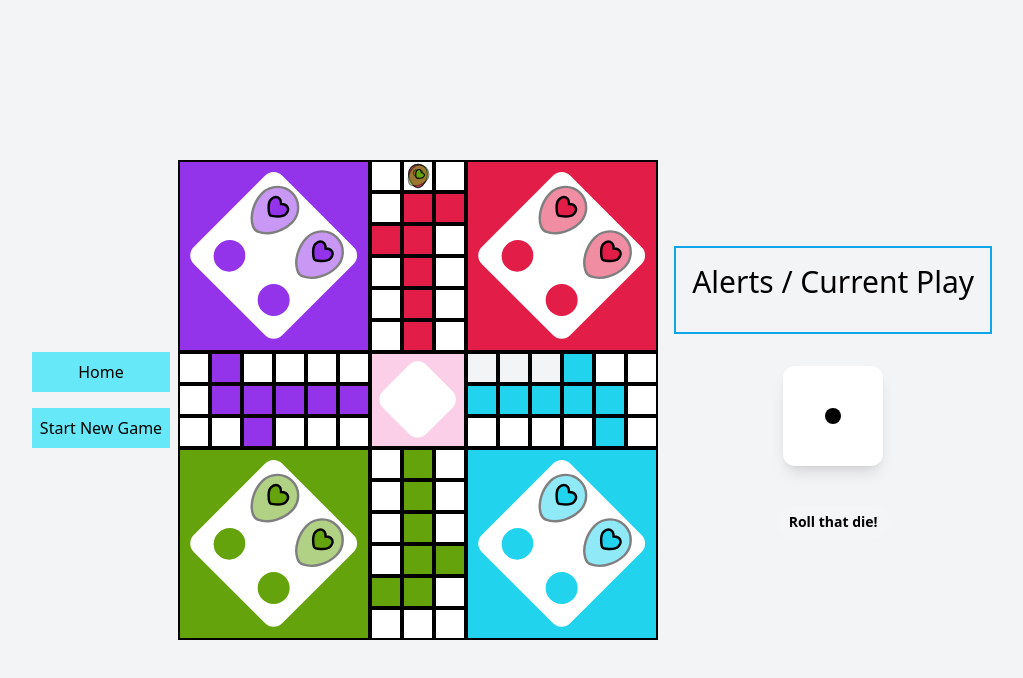
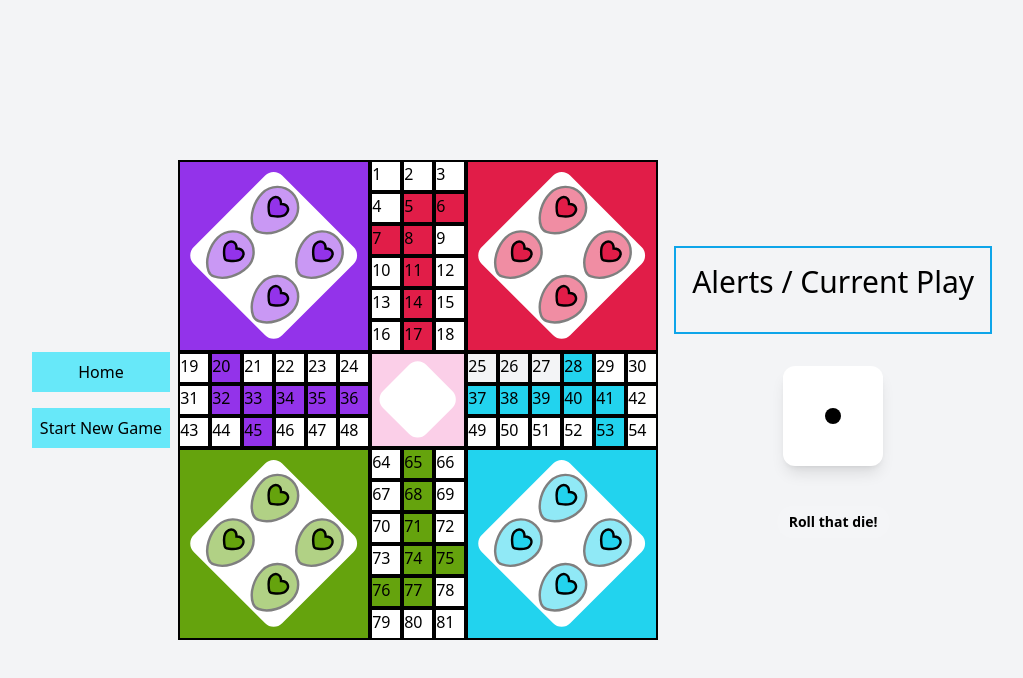
Before and after one commit to gauravloj/ludo-webapp, a React (Create React App) app: page / in a window 1280 px wide. Both pictures are taken after a click on the button 918 px from the left and 226 px from the top of the page. Shown: the top 678 px of the page, without its empty margins (124-1147 px from the left). Built offline with nearby package versions, Linux system fonts and the light colour scheme; the HTML template or start-up script is replaced by a standard one.

Commit message:
Adding constants and refactoring for better readability
1. Constants for path mapping

Co-authored-by: Gaurav Vijayvargia <6872672+gauravloj@users.noreply.github.com>

```diff
--- a/src/components/GameBoard.js
+++ b/src/components/GameBoard.js
@@ -3,7 +3,7 @@ import { HomeBox } from "./HomeBox";
 import { MoveBox } from "./MoveBox";
 import { WinningBox } from "./WinningBox";
 import { InfoBox } from "./InfoBox";
-import { COLORS, COLOR_SEQUENCE, CORNER_INDICES } from "../constants";
+import { all_constants } from "../constants";
 import { Dice } from "./Dice";
 import { useState } from "react";
 import {
@@ -17,31 +17,33 @@ export function GameBoard({ startGameHandler }) {
   const [rolledNumber, setRolledNumber] = useState(1);
 
   const player_color = localStorage.getItem("selectedColor");
-  const player_color_index = COLOR_SEQUENCE.indexOf(player_color);
+  const player_color_index = all_constants.COLOR_SEQUENCE.indexOf(player_color);
   const corner_color_map = {
     bottom_left: player_color,
-    bottom_right: COLOR_SEQUENCE[(player_color_index + 1) % 4],
-    top_right: COLOR_SEQUENCE[(player_color_index + 2) % 4],
-    top_left: COLOR_SEQUENCE[(player_color_index + 3) % 4],
-    common: COLORS.white,
+    bottom_right: all_constants.COLOR_SEQUENCE[(player_color_index + 1) % 4],
+    top_right: all_constants.COLOR_SEQUENCE[(player_color_index + 2) % 4],
+    top_left: all_constants.COLOR_SEQUENCE[(player_color_index + 3) % 4],
+    common: all_constants.COLORS.white,
   };
   const all_players = {
     // bottom left
     player: getInitialPieceInfo(player_color),
     // bottom right
     minion_one: getInitialPieceInfo(
-      COLOR_SEQUENCE[(player_color_index + 1) % 4],
+      all_constants.COLOR_SEQUENCE[(player_color_index + 1) % 4]
     ),
     // top right
-    nemesis: getInitialPieceInfo(COLOR_SEQUENCE[(player_color_index + 2) % 4]),
+    nemesis: getInitialPieceInfo(
+      all_constants.COLOR_SEQUENCE[(player_color_index + 2) % 4]
+    ),
     // top left
     minion_too: getInitialPieceInfo(
-      COLOR_SEQUENCE[(player_color_index + 3) % 4],
+      all_constants.COLOR_SEQUENCE[(player_color_index + 3) % 4]
     ),
   };
   const [playerPieceInfo, setPlayerPieceInfo] = useState(all_players.player);
   const [computerPieceInfo, setcomputerPieceInfo] = useState(
-    all_players.nemesis,
+    all_players.nemesis
   );
   console.log(playerPieceInfo, computerPieceInfo);
   console.log(all_players);
@@ -74,21 +76,21 @@ export function GameBoard({ startGameHandler }) {
           <MoveBox
             playerPieceInfo={playerPieceInfo}
             computerPieceInfo={computerPieceInfo}
-            boxColor={corner_color_map[CORNER_INDICES[1]]}
+            boxColor={corner_color_map[all_constants.CORNER_INDICES[1]]}
             idx={1}
             pieceColor={default_color}
           />
           <MoveBox
             playerPieceInfo={playerPieceInfo}
             computerPieceInfo={computerPieceInfo}
-            boxColor={corner_color_map[CORNER_INDICES[2]]}
+            boxColor={corner_color_map[all_constants.CORNER_INDICES[2]]}
             idx={2}
             pieceColor={default_color}
           />
           <MoveBox
             playerPieceInfo={playerPieceInfo}
             computerPieceInfo={computerPieceInfo}
-            boxColor={corner_color_map[CORNER_INDICES[3]]}
+            boxColor={corner_color_map[all_constants.CORNER_INDICES[3]]}
             idx={3}
             pieceColor={default_color}
           />
@@ -104,7 +106,9 @@ export function GameBoard({ startGameHandler }) {
                   key={i}
                   playerPieceInfo={playerPieceInfo}
                   computerPieceInfo={computerPieceInfo}
-                  boxColor={corner_color_map[CORNER_INDICES[i + 4]]}
+                  boxColor={
+                    corner_color_map[all_constants.CORNER_INDICES[i + 4]]
+                  }
                   idx={i + 4}
                   pieceColor={default_color}
                 />
@@ -121,7 +125,9 @@ export function GameBoard({ startGameHandler }) {
                   key={i}
                   playerPieceInfo={playerPieceInfo}
                   computerPieceInfo={computerPieceInfo}
-                  boxColor={corner_color_map[CORNER_INDICES[i + 25]]}
+                  boxColor={
+                    corner_color_map[all_constants.CORNER_INDICES[i + 25]]
+                  }
                   idx={i + 25}
                   pieceColor={default_color}
                 />
@@ -134,21 +140,21 @@ export function GameBoard({ startGameHandler }) {
           <MoveBox
             playerPieceInfo={playerPieceInfo}
             computerPieceInfo={computerPieceInfo}
-            boxColor={corner_color_map[CORNER_INDICES[64]]}
+            boxColor={corner_color_map[all_constants.CORNER_INDICES[64]]}
             idx={64}
             pieceColor={default_color}
           />
           <MoveBox
             playerPieceInfo={playerPieceInfo}
             computerPieceInfo={computerPieceInfo}
-            boxColor={corner_color_map[CORNER_INDICES[65]]}
+            boxColor={corner_color_map[all_constants.CORNER_INDICES[65]]}
             idx={65}
             pieceColor={default_color}
           />
           <MoveBox
             playerPieceInfo={playerPieceInfo}
             computerPieceInfo={computerPieceInfo}
-            boxColor={corner_color_map[CORNER_INDICES[66]]}
+            boxColor={corner_color_map[all_constants.CORNER_INDICES[66]]}
             idx={66}
             pieceColor={default_color}
           />
@@ -164,7 +170,9 @@ export function GameBoard({ startGameHandler }) {
                   key={i}
                   playerPieceInfo={playerPieceInfo}
                   computerPieceInfo={computerPieceInfo}
-                  boxColor={corner_color_map[CORNER_INDICES[i + 67]]}
+                  boxColor={
+                    corner_color_map[all_constants.CORNER_INDICES[i + 67]]
+                  }
                   idx={i + 67}
                   pieceColor={default_color}
                 />
--- a/src/components/HomeBox.js
+++ b/src/components/HomeBox.js
@@ -1,4 +1,4 @@
-import { COLORS, COLORS_HEX } from "../constants";
+import { all_constants } from "../constants";
 import { getInitialPieceInfo } from "../gameplay";
 import { PlayerPiece } from "./PlayerPiece";
 
@@ -17,8 +17,8 @@ export function HomeBox({ pieceInfo }) {
           return piece.location === -1 ? (
             <PlayerPiece
               key={key}
-              color={COLORS_HEX[pieceInfo.color]}
-              boxColor={COLORS.white}
+              color={all_constants.COLORS_HEX[pieceInfo.color]}
+              boxColor={all_constants.COLORS.white}
             />
           ) : (
             <PieceHome key={key} color={pieceInfo.color} />
--- a/src/components/InfoBox.js
+++ b/src/components/InfoBox.js
@@ -4,7 +4,11 @@ export function InfoBox({ messages }) {
       <div className="text-3xl">Alerts / Current Play</div>
       <ol className="list-disc list-inside text-2xl">
         {messages.map((message) => {
-          return <div className="text-2xl">{message}</div>;
+          return (
+            <div key={message} className="text-2xl">
+              {message}
+            </div>
+          );
         })}
       </ol>
     </div>
--- a/src/components/LandingPage.js
+++ b/src/components/LandingPage.js
@@ -1,4 +1,4 @@
-import { COLORS } from "../constants";
+import { all_constants } from "../constants";
 
 export function LandingPage({ startGameHandler }) {
   let colorSelectionHandler = (color) => {
@@ -39,25 +39,25 @@ export function LandingPage({ startGameHandler }) {
             <button
               className="rounded-full bg-lime-600 h-20 w-20"
               onClick={() => {
-                colorSelectionHandler(COLORS.lime);
+                colorSelectionHandler(all_constants.COLORS.lime);
               }}
             ></button>
             <button
               className="rounded-full bg-cyan-400 h-20 w-20"
               onClick={() => {
-                colorSelectionHandler(COLORS.cyan);
+                colorSelectionHandler(all_constants.COLORS.cyan);
               }}
             ></button>
             <button
               className="rounded-full bg-purple-600 h-20 w-20"
               onClick={() => {
-                colorSelectionHandler(COLORS.purple);
+                colorSelectionHandler(all_constants.COLORS.purple);
               }}
             ></button>
             <button
               className="rounded-full bg-rose-600 h-20 w-20"
               onClick={() => {
-                colorSelectionHandler(COLORS.rose);
+                colorSelectionHandler(all_constants.COLORS.rose);
               }}
             ></button>
           </div>
--- a/src/components/MoveBox.js
+++ b/src/components/MoveBox.js
@@ -1,4 +1,4 @@
-import { COLORS, COLORS_HEX } from "../constants";
+import { all_constants } from "../constants";
 import { PlayerPiece } from "./PlayerPiece";
 
 export function MoveBox({
@@ -13,6 +13,7 @@ export function MoveBox({
     <div
       className={`grid grid-cols-1 w-8 h-8 border-solid border-2 border-black ${boxColor}`}
     >
+      {idx}
       {Object.keys(playerPieceInfo).map((key) => {
         let piece = playerPieceInfo[key];
         if (piece.location === idx) {
@@ -23,7 +24,7 @@ export function MoveBox({
           <div className={`col-start-1 row-start-1 rotate-${to_rotate}`}>
             <PlayerPiece
               key={key}
-              color={COLORS_HEX[playerPieceInfo.color]}
+              color={all_constants.COLORS_HEX[playerPieceInfo.color]}
               boxColor={boxColor}
             />
           </div>
@@ -40,7 +41,7 @@ export function MoveBox({
           <div className={`col-start-1 row-start-1 rotate-${to_rotate}`}>
             <PlayerPiece
               key={key}
-              color={COLORS_HEX[computerPieceInfo.color]}
+              color={all_constants.COLORS_HEX[computerPieceInfo.color]}
               boxColor={boxColor}
             />
           </div>
--- a/src/components/PlayerPiece.js
+++ b/src/components/PlayerPiece.js
@@ -1,4 +1,4 @@
-import { COLORS, COLORS_HEX } from "../constants";
+import { all_constants } from "../constants";
 
 export function PlayerPiece({ color, boxColor }) {
   return (
@@ -16,9 +16,13 @@ export function PlayerPiece({ color, boxColor }) {
       ></g>
       <g id="SVGRepo_iconCarrier">
         <path
-          opacity={COLORS_HEX[boxColor] === color ? 0.9 : 0.5}
+          opacity={all_constants.COLORS_HEX[boxColor] === color ? 0.9 : 0.5}
           d="M10.5371 21.6744C11.4657 22.1085 12.5343 22.1085 13.4629 21.6744C17.4467 19.8124 20 14.6055 20 10.1433C20 5.64588 16.4183 2 12 2C7.58172 2 4 5.64588 4 10.1433C4 14.6055 6.55332 19.8124 10.5371 21.6744Z"
-          fill={COLORS_HEX[boxColor] === color ? COLORS_HEX.white : color}
+          fill={
+            all_constants.COLORS_HEX[boxColor] === color
+              ? all_constants.COLORS_HEX.white
+              : color
+          }
         ></path>
         <path
           d="M10.7238 13.3301C9.55314 12.396 8 10.8877 8 9.46027C8 7.03407 10.2001 6.12824 12 8.00246C13.7999 6.12824 16 7.03407 16 9.46026C16 10.8877 14.4469 12.396 13.2762 13.3301C12.7165 13.7767 12.4367 14 12 14C11.5633 14 11.2835 13.7767 10.7238 13.3301Z"
--- a/src/constants.js
+++ b/src/constants.js
@@ -1,4 +1,4 @@
-export const COLORS = {
+const COLORS = {
   lime: "bg-lime-600",
   cyan: "bg-cyan-400",
   rose: "bg-rose-600",
@@ -6,7 +6,7 @@ export const COLORS = {
   white: "bg-white",
 };
 
-export const COLORS_HEX = {
+const COLORS_HEX = {
   lime: "#65A30D",
   cyan: "#22D3EE",
   rose: "#E11D48",
@@ -20,14 +20,9 @@ export const COLORS_HEX = {
   [COLORS.white]: "#FFFFFF",
 };
 
-export const COLOR_SEQUENCE = [
-  COLORS.lime,
-  COLORS.cyan,
-  COLORS.rose,
-  COLORS.purple,
-];
+const COLOR_SEQUENCE = [COLORS.lime, COLORS.cyan, COLORS.rose, COLORS.purple];
 
-export const CORNER_INDICES = {
+const CORNER_INDICES = {
   1: "common",
   2: "common",
   3: "common",
@@ -104,3 +99,36 @@ export const CORNER_INDICES = {
   80: "common",
   81: "common",
 };
+
+const START_BOXES = {
+  player: 76,
+  nemesis: 6,
+  minion_one: 20,
+  minion_too: 53,
+};
+const END_BOXES = {
+  player: 80,
+  nemesis: 2,
+  minion_one: 31,
+  minion_too: 42,
+};
+const REGULAR_PATH = [
+  76, 73, 70, 67, 64, 48, 47, 46, 45, 44, 43, 31, 19, 20, 21, 22, 23, 24, 16,
+  13, 10, 7, 4, 1, 2, 3, 6, 9, 12, 15, 18, 25, 26, 27, 28, 29, 30, 42, 54, 53,
+  52, 51, 50, 49, 66, 69, 72, 75, 78, 81, 80, 79,
+];
+const WINNING_PATH = {
+  player: [77, 74, 71, 68, 65],
+  nemesis: [5, 8, 11, 14, 17],
+};
+
+export const all_constants = {
+  COLORS,
+  COLORS_HEX,
+  COLOR_SEQUENCE,
+  CORNER_INDICES,
+  START_BOXES,
+  END_BOXES,
+  REGULAR_PATH,
+  WINNING_PATH,
+};
--- a/src/gameplay.js
+++ b/src/gameplay.js
@@ -17,8 +17,8 @@ export function getInitialPieceInfo(color) {
   return {
     1: { location: -1, isSelected: false },
     2: { location: -1, isSelected: false },
-    3: { location: 2, isSelected: false },
-    4: { location: 2, isSelected: false },
+    3: { location: -1, isSelected: false },
+    4: { location: -1, isSelected: false },
     color: color,
   };
 }
```
